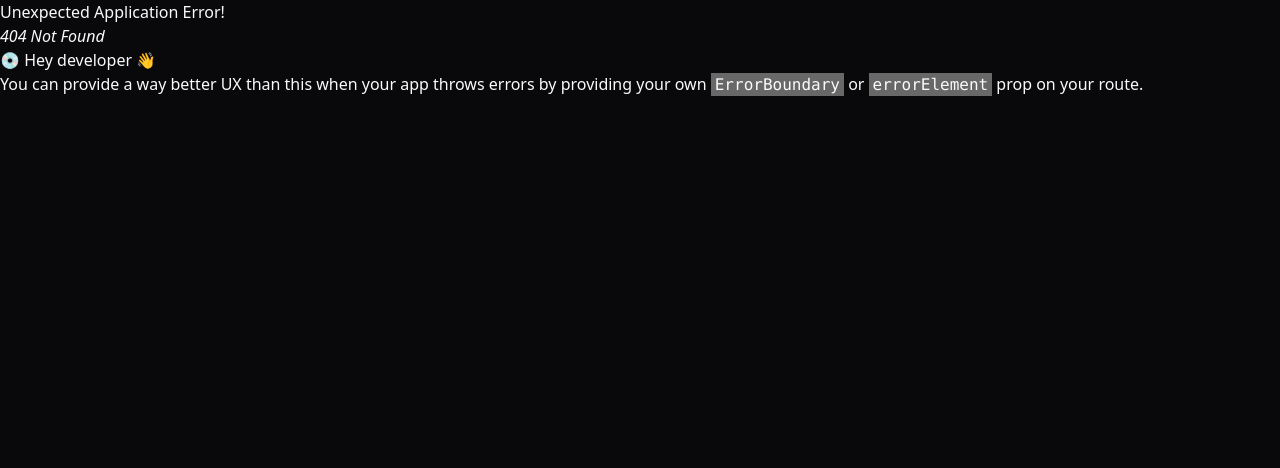
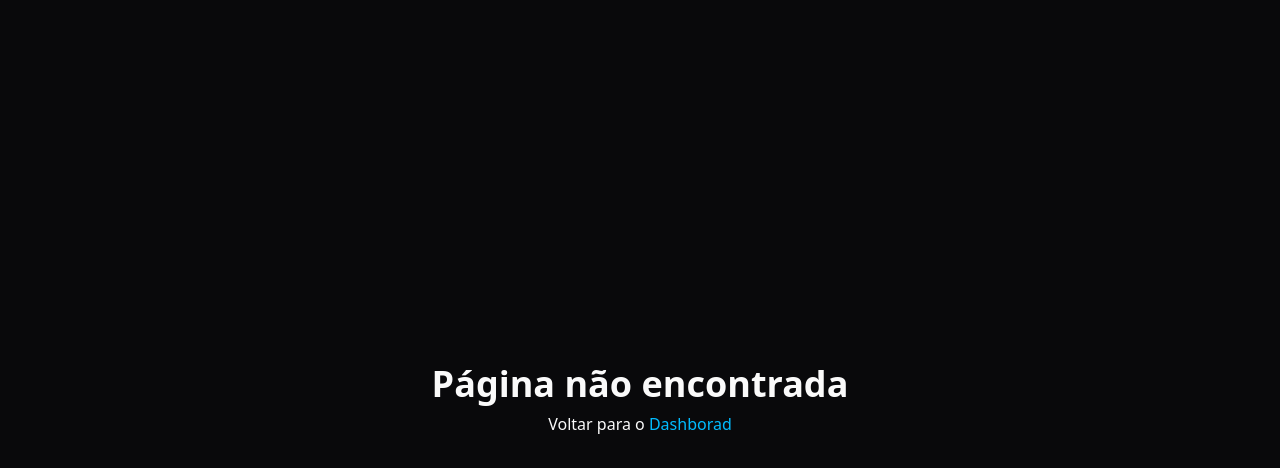
Before and after one commit to helitonns/pizza.shop, a React (Vite) app: page /oreder in a window 1280 px wide. Before the commit this address had no page. Shown: the top 468 px of the page. Built offline with nearby package versions, Linux system fonts and the light colour scheme.

Commit message:
Página 404

```diff
--- /dev/null
+++ b/src/pages/404.tsx
@@ -0,0 +1,13 @@
+import { Link } from "react-router-dom";
+
+
+export function NotFound(){
+  return(
+    <div className="flex flex-col items-center justify-center h-screen gap-2">
+      <h1 className="text-4xl font-bold">Página não encontrada</h1>
+      <p className="text-accent-foreground">
+        Voltar para o <Link to="/" className="text-sky-600 dark:text-sky-400">Dashborad</Link>
+      </p>
+    </div>
+  );
+}
--- a/src/pages/routes.tsx
+++ b/src/pages/routes.tsx
@@ -1,4 +1,5 @@
 import { createBrowserRouter } from "react-router-dom";
+import { NotFound } from "./404";
 import { AppLayout } from "./_layouts/app";
 import { AuthLayout } from "./_layouts/auth";
 import { Dashboard } from "./app/dashboard/dashboard";
@@ -10,6 +11,7 @@
   {
     path: "/",
     element: <AppLayout />,
+    errorElement: <NotFound />,
     children: [
       {path: "/", element: <Dashboard />},
       {path: "/orders", element: <Orders />},
```
